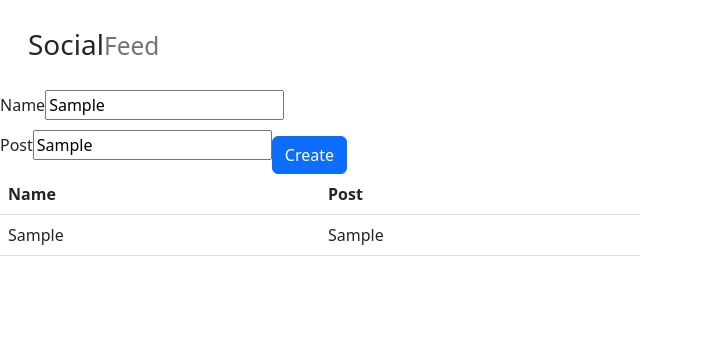
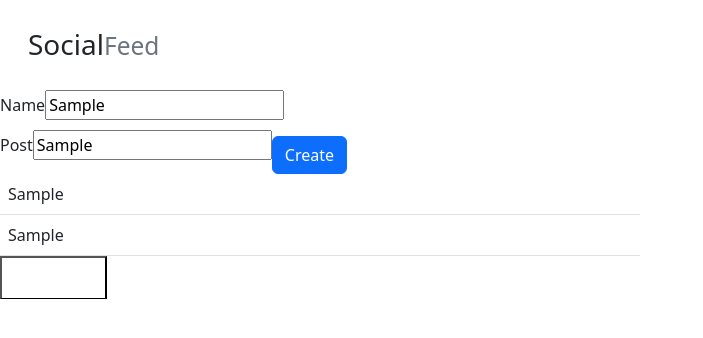
Before and after one commit to RobMorison/Social_Media_Feed, a React (Create React App) app: page / in a window 1280 px wide. Both pictures are taken after typing "Sample", "Sample" into the empty fields and a click on the button "Create". Shown: the top 338 px of the page, without its empty margins (0-703 px from the left). Built offline with nearby package versions, Linux system fonts and the light colour scheme.

Commit message:
Added thumbs up and thumbs down pictures + added thumbs up button component

```diff
--- /dev/null
+++ b/src/Components/CustomButton/LikeButton.css
@@ -0,0 +1,17 @@
+button {
+    color: white;
+    text-align: right;
+}
+
+button:hover{
+    box-shadow: 0 12px 16px 0;
+    }
+
+.active{
+    background-color: green;
+    color: black;
+}
+
+.inactive{
+    background-color: white;
+}
--- /dev/null
+++ b/src/Components/CustomButton/LikeButton.jsx
@@ -0,0 +1,25 @@
+import React, { useState } from 'react';
+import './LikeButton.css';
+
+
+const LikeButton = (props) => {
+
+    const [buttonClass, setButtonClass] = useState('inactive');
+
+    function handleClick(){
+        if(buttonClass === 'inactive'){
+            setButtonClass('active');
+        }
+        else{
+            setButtonClass('inactive');
+        }
+
+    }
+    return (
+        <div>
+            <button className={buttonClass} onClick={handleClick}>Thumbs Up</button>
+        </div>
+      );
+}
+
+export default LikeButton;
--- a/src/Components/Post/post.jsx
+++ b/src/Components/Post/post.jsx
@@ -2,12 +2,14 @@ import CreatePostForm from "../CreatePostForm/CreatePostForm";
 import React, { useState } from 'react';
 
 
+
 const Post = (props) => {
     return (
-        <tr>
+        <><tr>
             <td>{props.post.name}</td>
-            <td>{props.post.post}</td>
-        </tr>
+        </tr><tr>
+                <td>{props.post.post}</td>
+            </tr></>
     );
 }
 
--- a/src/Components/PostList/PostList.jsx
+++ b/src/Components/PostList/PostList.jsx
@@ -1,18 +1,17 @@
 import React, { useState } from 'react';
-import Post from '../Post/post'
+import Post from '../Post/post';
+import LikeButton from '../CustomButton/LikeButton';
+
 const PostList = (props) => {
     return (
         <table className='table'>
         <thead>
-            <tr>
-                <th>Name</th>
-                <th>Post</th>
-            </tr>
         </thead>
         <tbody>
             {props.parentEntries.map((entry) =>{
                 return(
-                    <Post post = {entry}></Post>
+                    <><Post post={entry}></Post><LikeButton></LikeButton></>
+
 
                 );
             })}
```
Also changed, not shown: public/ThumbsDown.png (added), public/ThumbsUp.png (added).
